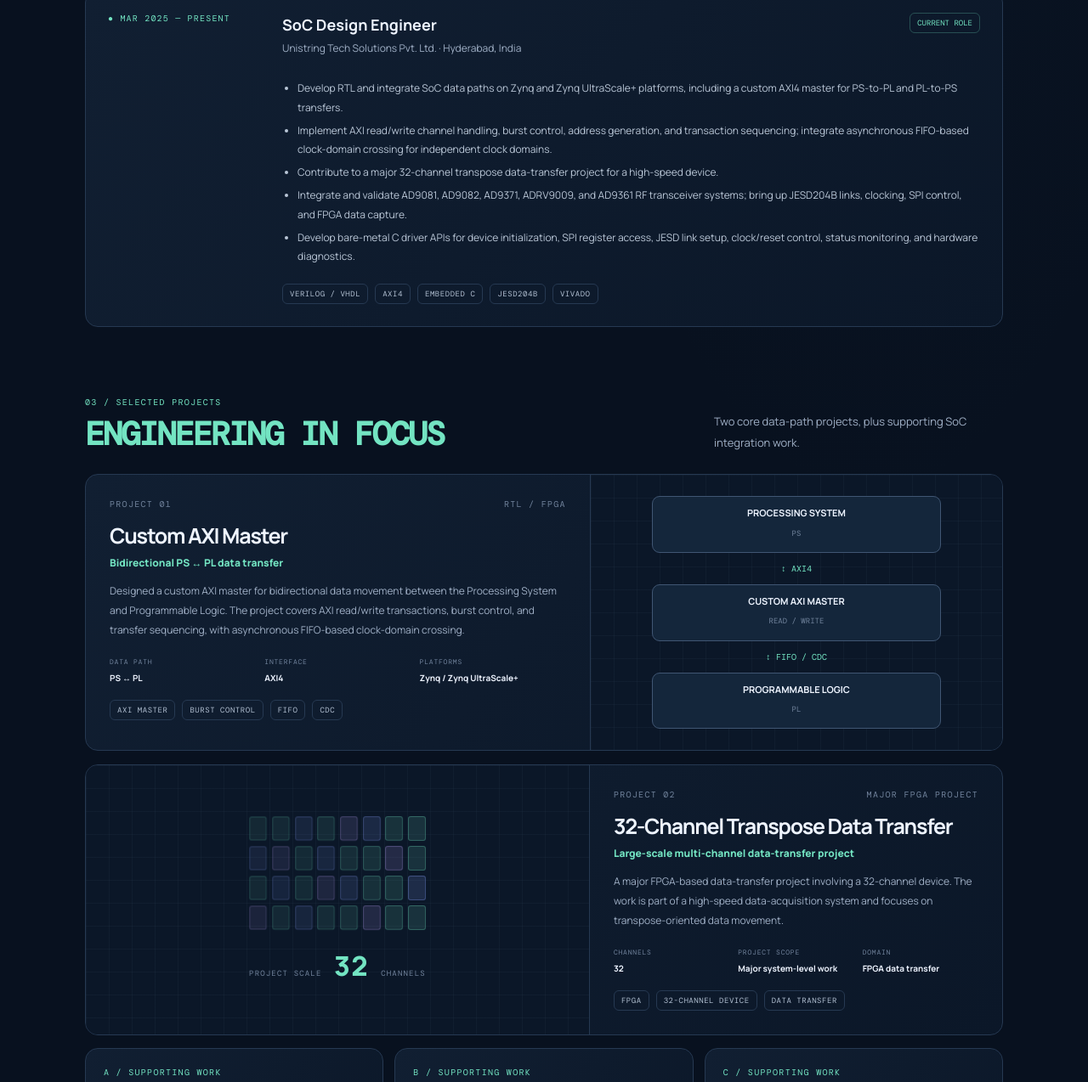
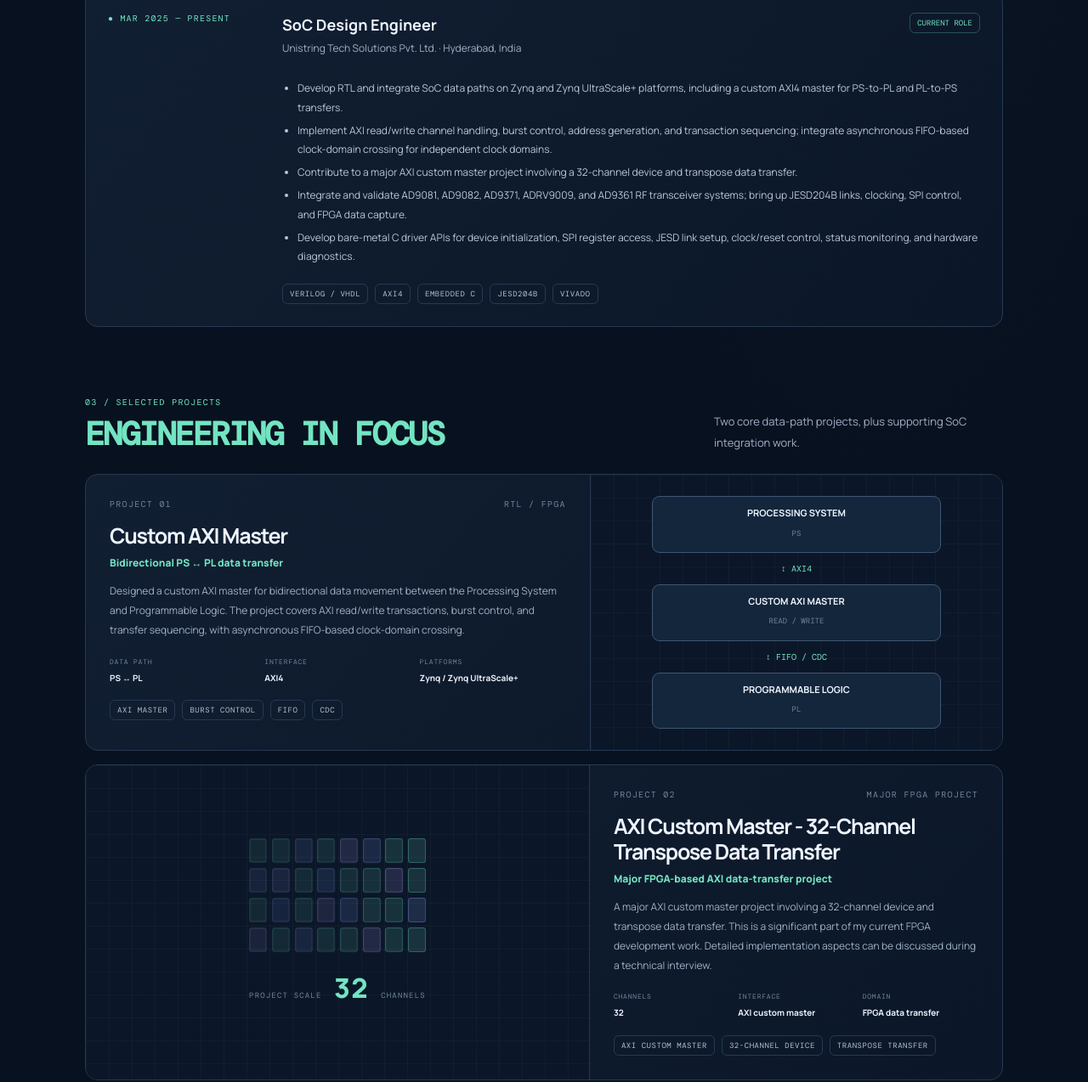
Before and after one commit to Kethepalli-Bhanupranav/Kethepalli-Bhanupranav.github.io, a plain HTML site: page index.html in a window 1280 px wide. Shown: the part 1181-2455 px from the top of the page at 85% size. Drawn offline with nearby package versions, Linux system fonts and the light colour scheme.

Commit message:
Update 32-channel AXI custom master project details

```diff
--- a/index.html
+++ b/index.html
@@ -31,10 +31,10 @@ body.light{--bg:#f1f5fa;--text:#12243a;--muted:#566a82;--faint:#72849a;--line:#d
 <section class="hero"><div><p class="eyebrow"><span class="online"></span>SoC DESIGN ENGINEER / HYDERABAD, INDIA</p><h1>Turning complex data paths into <span class="accent">working systems.</span></h1><p class="lead">I'm Bhanu Pranav — an SoC Design Engineer working across RTL design, custom AXI masters, FPGA integration, and bare-metal C for high-speed data-acquisition systems.</p><div class="hero-actions"><a class="btn primary" href="#projects">Explore my work ↓</a><a class="btn" href="#contact">Get in touch ↗</a></div><div class="social"><a href="https://www.linkedin.com/in/bhanu-pranav/" target="_blank" rel="noopener">LinkedIn ↗</a><a href="https://github.com/Kethepalli-Bhanupranav" target="_blank" rel="noopener">GitHub ↗</a><a href="https://leetcode.com/u/Bhanu_pranav/" target="_blank" rel="noopener">LeetCode ↗</a></div></div>
 <div class="visual"><div class="visual-head"><span>DATA PATH / 01</span><span>RTL · AXI · FPGA</span></div><div class="chip"><div class="unit ps"><b>PROCESSING<br>SYSTEM</b><small>PS</small></div><div class="center"><strong>SoC</strong><b>DATA<br>FLOW</b><small>CUSTOM AXI MASTER</small></div><div class="unit pl"><b>PROGRAMMABLE<br>LOGIC</b><small>PL</small></div><div class="unit ddr"><b>MEMORY</b><small>DDR</small></div><div class="unit fifo"><b>FIFO / CDC</b><small>CLOCK DOMAINS</small></div></div><div class="visual-foot"><span>DESIGN · INTEGRATE · VALIDATE</span><span>01 — 03</span></div></div><div class="bottomline"><span>HARDWARE / SOFTWARE INTERFACES</span><span>SCROLL TO EXPLORE ↓</span></div></section>
 <section class="intro" id="about"><div class="index">01 / ABOUT</div><div><h2>Hardware-minded. <span class="muted">System-focused.</span></h2><p>I work close to the boundary between software and programmable logic — building data-transfer logic, integrating high-speed interfaces, and bringing FPGA-based systems to life. My current work is centred on custom AXI master designs and reliable movement of multi-channel device data.</p><div class="tags"><span>RTL DESIGN</span><span>FPGA SYSTEMS</span><span>BARE-METAL C</span><span>HIGH-SPEED INTERFACES</span></div></div></section>
-<section class="content" id="experience"><div class="section-head"><div class="index">02 / EXPERIENCE<h2>Where I work</h2></div><p class="note">Building and validating FPGA-based SoC data paths.</p></div><article class="card experience"><div class="date">● MAR 2025 — PRESENT</div><div><div class="roleline"><div><h3>SoC Design Engineer</h3><p class="company">Unistring Tech Solutions Pvt. Ltd. · Hyderabad, India</p></div><span class="current">CURRENT ROLE</span></div><ul class="bullets"><li>Develop RTL and integrate SoC data paths on Zynq and Zynq UltraScale+ platforms, including a custom AXI4 master for PS-to-PL and PL-to-PS transfers.</li><li>Implement AXI read/write channel handling, burst control, address generation, and transaction sequencing; integrate asynchronous FIFO-based clock-domain crossing for independent clock domains.</li><li>Contribute to a major 32-channel transpose data-transfer project for a high-speed device.</li><li>Integrate and validate AD9081, AD9082, AD9371, ADRV9009, and AD9361 RF transceiver systems; bring up JESD204B links, clocking, SPI control, and FPGA data capture.</li><li>Develop bare-metal C driver APIs for device initialization, SPI register access, JESD link setup, clock/reset control, status monitoring, and hardware diagnostics.</li></ul><div class="stack"><span>VERILOG / VHDL</span><span>AXI4</span><span>EMBEDDED C</span><span>JESD204B</span><span>VIVADO</span></div></div></article></section>
+<section class="content" id="experience"><div class="section-head"><div class="index">02 / EXPERIENCE<h2>Where I work</h2></div><p class="note">Building and validating FPGA-based SoC data paths.</p></div><article class="card experience"><div class="date">● MAR 2025 — PRESENT</div><div><div class="roleline"><div><h3>SoC Design Engineer</h3><p class="company">Unistring Tech Solutions Pvt. Ltd. · Hyderabad, India</p></div><span class="current">CURRENT ROLE</span></div><ul class="bullets"><li>Develop RTL and integrate SoC data paths on Zynq and Zynq UltraScale+ platforms, including a custom AXI4 master for PS-to-PL and PL-to-PS transfers.</li><li>Implement AXI read/write channel handling, burst control, address generation, and transaction sequencing; integrate asynchronous FIFO-based clock-domain crossing for independent clock domains.</li><li>Contribute to a major AXI custom master project involving a 32-channel device and transpose data transfer.</li><li>Integrate and validate AD9081, AD9082, AD9371, ADRV9009, and AD9361 RF transceiver systems; bring up JESD204B links, clocking, SPI control, and FPGA data capture.</li><li>Develop bare-metal C driver APIs for device initialization, SPI register access, JESD link setup, clock/reset control, status monitoring, and hardware diagnostics.</li></ul><div class="stack"><span>VERILOG / VHDL</span><span>AXI4</span><span>EMBEDDED C</span><span>JESD204B</span><span>VIVADO</span></div></div></article></section>
 <section class="content" id="projects"><div class="section-head"><div class="index">03 / SELECTED PROJECTS<h2>Engineering in focus</h2></div><p class="note">Two core data-path projects, plus supporting SoC integration work.</p></div><div class="projects">
 <article class="card project"><div class="copy"><div class="meta"><span>PROJECT 01</span><span>RTL / FPGA</span></div><h3>Custom AXI Master</h3><p class="subtitle">Bidirectional PS ↔ PL data transfer</p><p>Designed a custom AXI master for bidirectional data movement between the Processing System and Programmable Logic. The project covers AXI read/write transactions, burst control, and transfer sequencing, with asynchronous FIFO-based clock-domain crossing.</p><div class="facts"><div><span>DATA PATH</span><b>PS ↔ PL</b></div><div><span>INTERFACE</span><b>AXI4</b></div><div><span>PLATFORMS</span><b>Zynq / Zynq UltraScale+</b></div></div><div class="ptags"><span>AXI MASTER</span><span>BURST CONTROL</span><span>FIFO</span><span>CDC</span></div></div><div class="art"><div class="bridge"><div class="unit"><b>PROCESSING SYSTEM</b><small>PS</small></div><div class="arrow">↕ AXI4</div><div class="unit"><b>CUSTOM AXI MASTER</b><small>READ / WRITE</small></div><div class="arrow">↕ FIFO / CDC</div><div class="unit"><b>PROGRAMMABLE LOGIC</b><small>PL</small></div></div></div></article>
-<article class="card project reverse"><div class="copy"><div class="meta"><span>PROJECT 02</span><span>MAJOR FPGA PROJECT</span></div><h3>32-Channel Transpose Data Transfer</h3><p class="subtitle">Large-scale multi-channel data-transfer project</p><p>A major FPGA-based data-transfer project involving a 32-channel device. The work is part of a high-speed data-acquisition system and focuses on transpose-oriented data movement.</p><div class="facts"><div><span>CHANNELS</span><b>32</b></div><div><span>PROJECT SCOPE</span><b>Major system-level work</b></div><div><span>DOMAIN</span><b>FPGA data transfer</b></div></div><div class="ptags"><span>FPGA</span><span>32-CHANNEL DEVICE</span><span>DATA TRANSFER</span></div></div><div class="art"><div class="channel-art"><div class="channel-grid" id="channelGrid" aria-hidden="true"></div><div class="big32">PROJECT SCALE <b>32</b> CHANNELS</div></div></div></article>
+<article class="card project reverse"><div class="copy"><div class="meta"><span>PROJECT 02</span><span>MAJOR FPGA PROJECT</span></div><h3>AXI Custom Master - 32-Channel Transpose Data Transfer</h3><p class="subtitle">Major FPGA-based AXI data-transfer project</p><p>A major AXI custom master project involving a 32-channel device and transpose data transfer. This is a significant part of my current FPGA development work. Detailed implementation aspects can be discussed during a technical interview.</p><div class="facts"><div><span>CHANNELS</span><b>32</b></div><div><span>INTERFACE</span><b>AXI custom master</b></div><div><span>DOMAIN</span><b>FPGA data transfer</b></div></div><div class="ptags"><span>AXI CUSTOM MASTER</span><span>32-CHANNEL DEVICE</span><span>TRANSPOSE TRANSFER</span></div></div><div class="art"><div class="channel-art"><div class="channel-grid" id="channelGrid" aria-hidden="true"></div><div class="big32">PROJECT SCALE <b>32</b> CHANNELS</div></div></div></article>
 </div><div class="support"><article class="card"><div class="index">A / SUPPORTING WORK</div><h3>RF Transceiver Bring-Up</h3><p>AD9081 / AD9082 / AD9371 / ADRV9009 / AD9361 integration, JESD204B link setup, clocking, SPI control, and FPGA data capture.</p><div class="ptags"><span>JESD204B</span><span>SPI</span></div></article><article class="card"><div class="index">B / SUPPORTING WORK</div><h3>Multi-Device Octal SPI Control</h3><p>Controller logic and bare-metal APIs for FPGA-to-device communication and multi-device configuration.</p><div class="ptags"><span>OCTAL SPI</span><span>BARE-METAL C</span></div></article><article class="card"><div class="index">C / SUPPORTING WORK</div><h3>High-Speed Ethernet Integration</h3><p>Integration and debug of 10G / 25G Ethernet IP data paths, RTL simulation, timing checks, and FPGA validation.</p><div class="ptags"><span>10G / 25G</span><span>RTL VALIDATION</span></div></article></div></section>
 <section class="content" id="skills"><div class="section-head"><div class="index">04 / TECHNICAL SKILLS<h2>Tools of the trade</h2></div><p class="note">A practical toolkit across logic design, embedded software, and system validation.</p></div><div class="skills"><article class="card skill"><small>01</small><h3>RTL & Digital Design</h3><p>Verilog · VHDL · RTL design · Simulation · FIFO design · FSMs · CDC</p></article><article class="card skill"><small>02</small><h3>SoC & Interfaces</h3><p>AXI4 · AXI master · PS–PL integration · SPI · Octal SPI · JESD204B · Ethernet</p></article><article class="card skill"><small>03</small><h3>Embedded Software</h3><p>Embedded C · Bare-metal drivers · Register-level APIs · Device initialization · Debugging</p></article><article class="card skill"><small>04</small><h3>Tools & Platforms</h3><p>Xilinx Vivado · ModelSim · Questa · Zynq · Zynq UltraScale+ · FPGA implementation</p></article></div></section>
 <section class="content"><div class="section-head"><div class="index">05 / EDUCATION<h2>Academic foundation</h2></div></div><article class="card education"><div><h3>National Institute of Technology Delhi</h3><p>B.Tech — Electronics and Communication Engineering</p></div><div class="edu-meta"><b>7.63 / 10</b><span>2021 — 2025</span></div></article></section>
```
